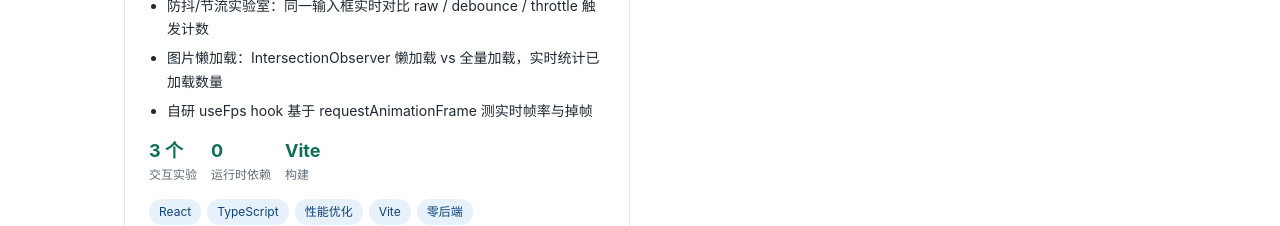
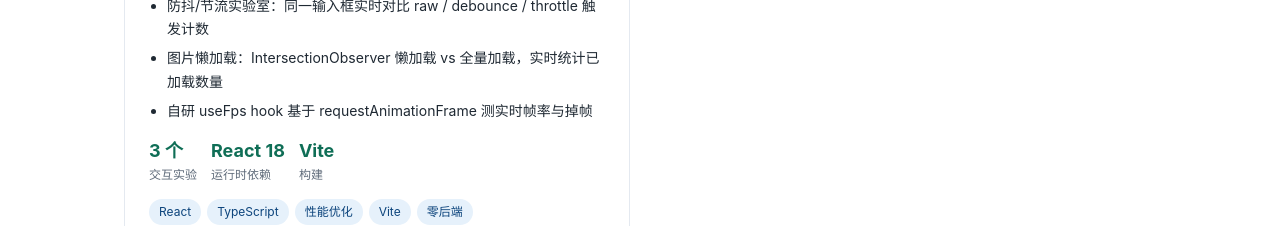
Before and after one commit to emma0506-web/portfolio, a React (Vite) app: page / in a window 1280 px wide. Shown: the part 2560-2786 px from the top of the page. Built offline with nearby package versions, Linux system fonts and the light colour scheme; the HTML template or start-up script is replaced by a standard one.

Commit message:
fix: perf-playground 卡片如实标注运行时依赖为 React 18（原误标 0）

```diff
--- a/src/data/projects.ts
+++ b/src/data/projects.ts
@@ -120,7 +120,7 @@ export const projects: Project[] = [
     ],
     metrics: [
       { label: '交互实验', value: '3 个' },
-      { label: '运行时依赖', value: '0' },
+      { label: '运行时依赖', value: 'React 18' },
       { label: '构建', value: 'Vite' },
     ],
     links: [
```
